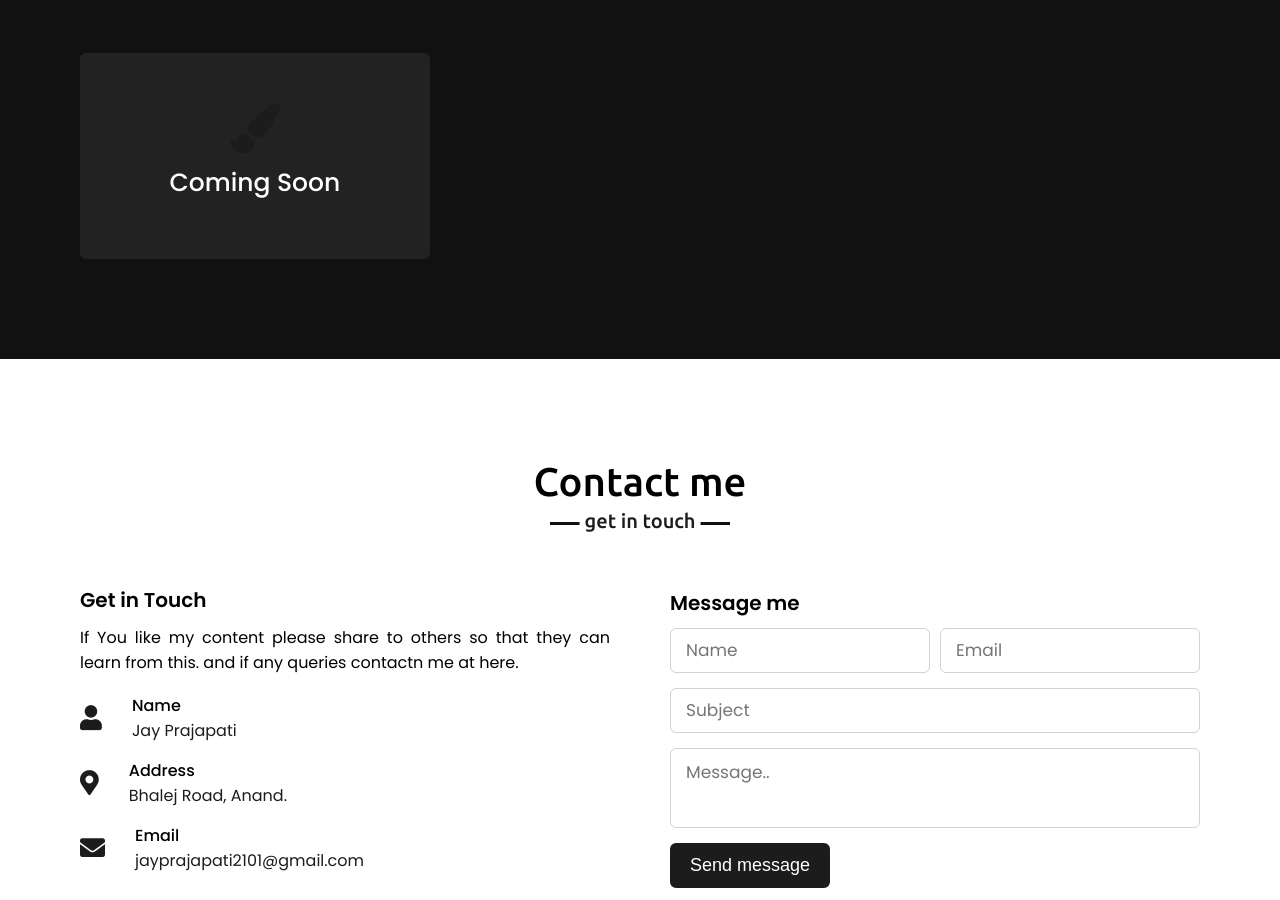
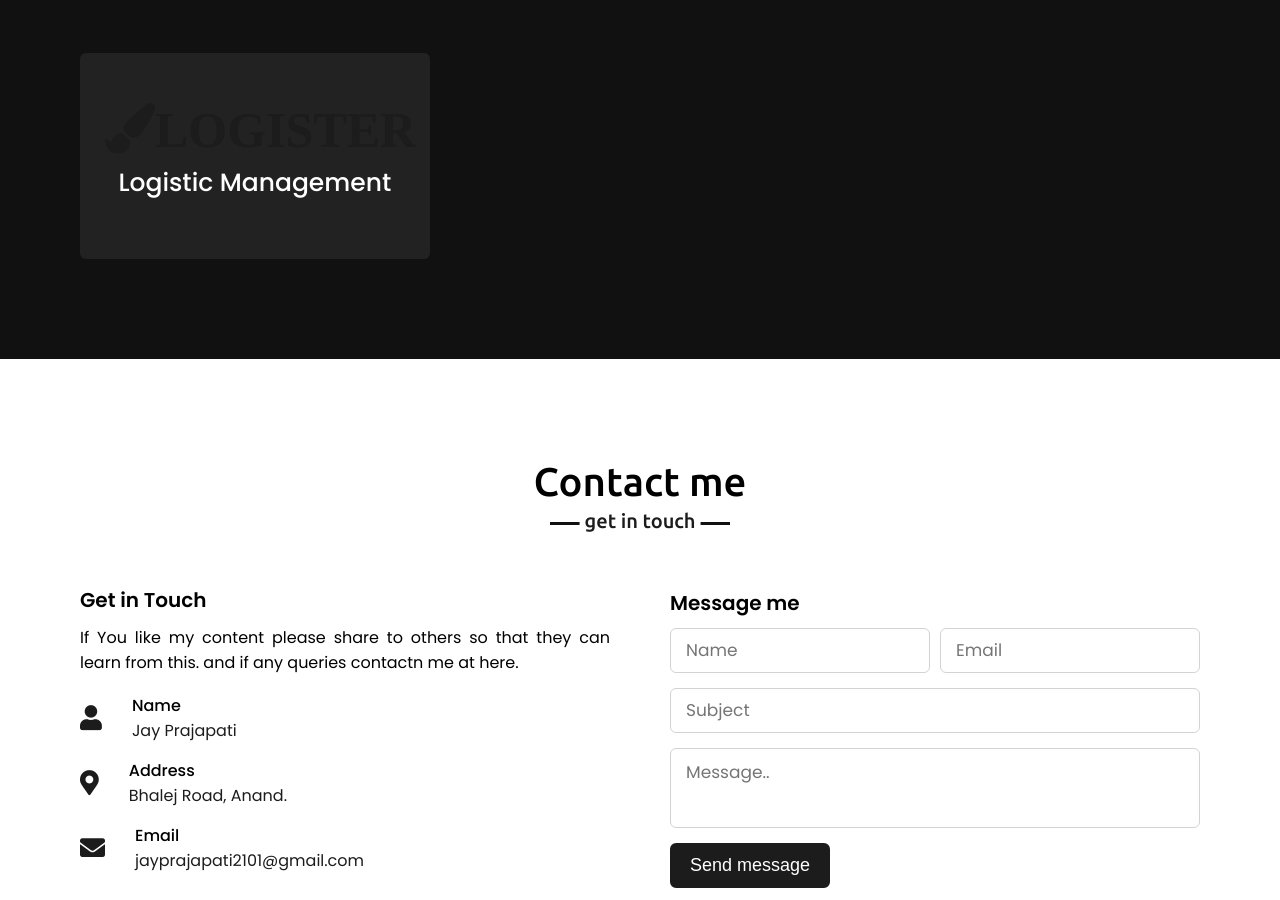
Before and after one commit to mysteriousmaster01/Web-Blog, a plain HTML site: page index.html in a window 1280 px wide. Shown: the part 1706-2606 px from the top of the page. Drawn offline with nearby package versions, Linux system fonts and the light colour scheme; a script that the page names is missing.

Commit message:
Update index.html

```diff
--- a/index.html
+++ b/index.html
@@ -63,9 +63,9 @@
             <div class="serv-content">
                 <div class="card">
                     <div class="box">
-                        <i class="fas fa-paint-brush"></i>
-                        <div class="text">Coming Soon</div>
-                        <!-- <p>Lorem ipsum dolor sit amet consectetur, adipisicing elit. Rem quia sunt, quasi quo illo enim.</p> -->
+                        <i class="fas fa-paint-brush">LOGISTER</i>
+                        <div class="text">Logistic Management</div>
+                        <!-- <p>Build an Logistic Management Web Application Using MVC Concept in C# and .NET Framework.</p> -->
                     </div>
                 <!-- </div>
                 <div class="card">
```
